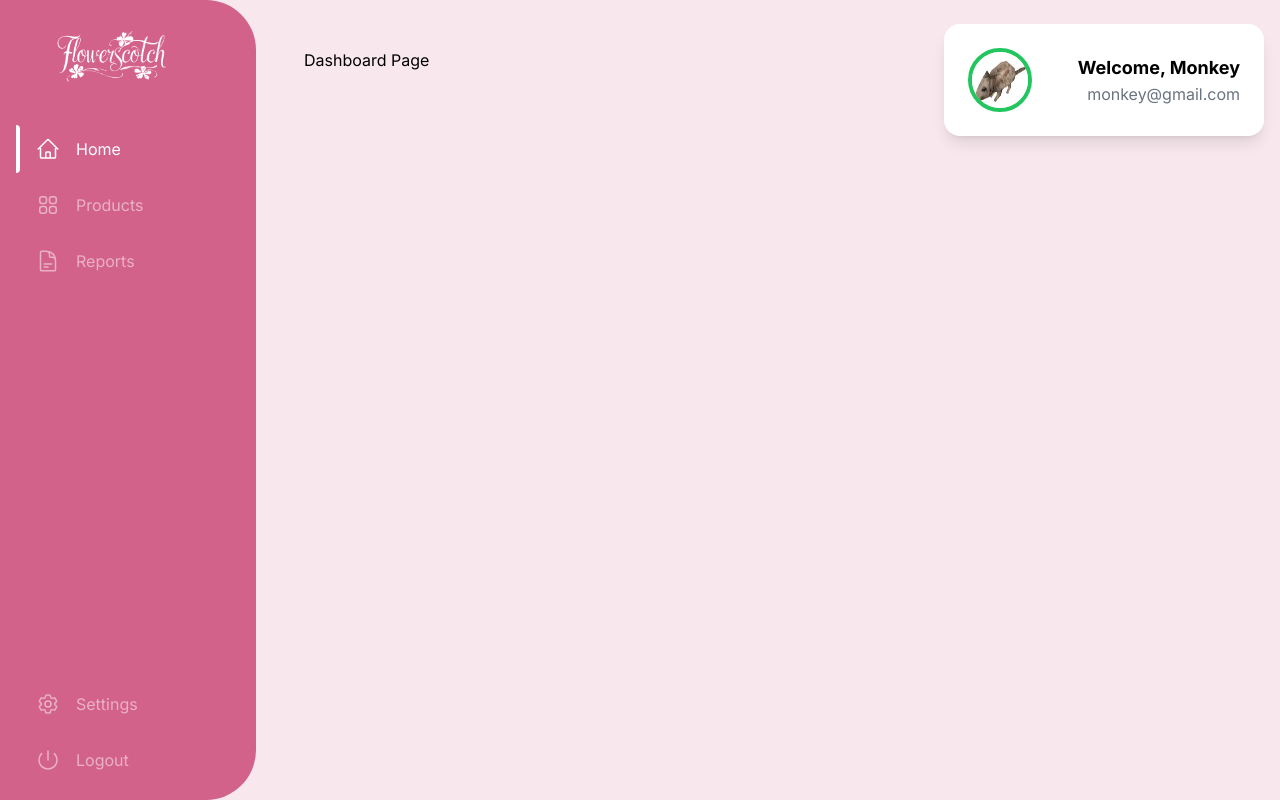
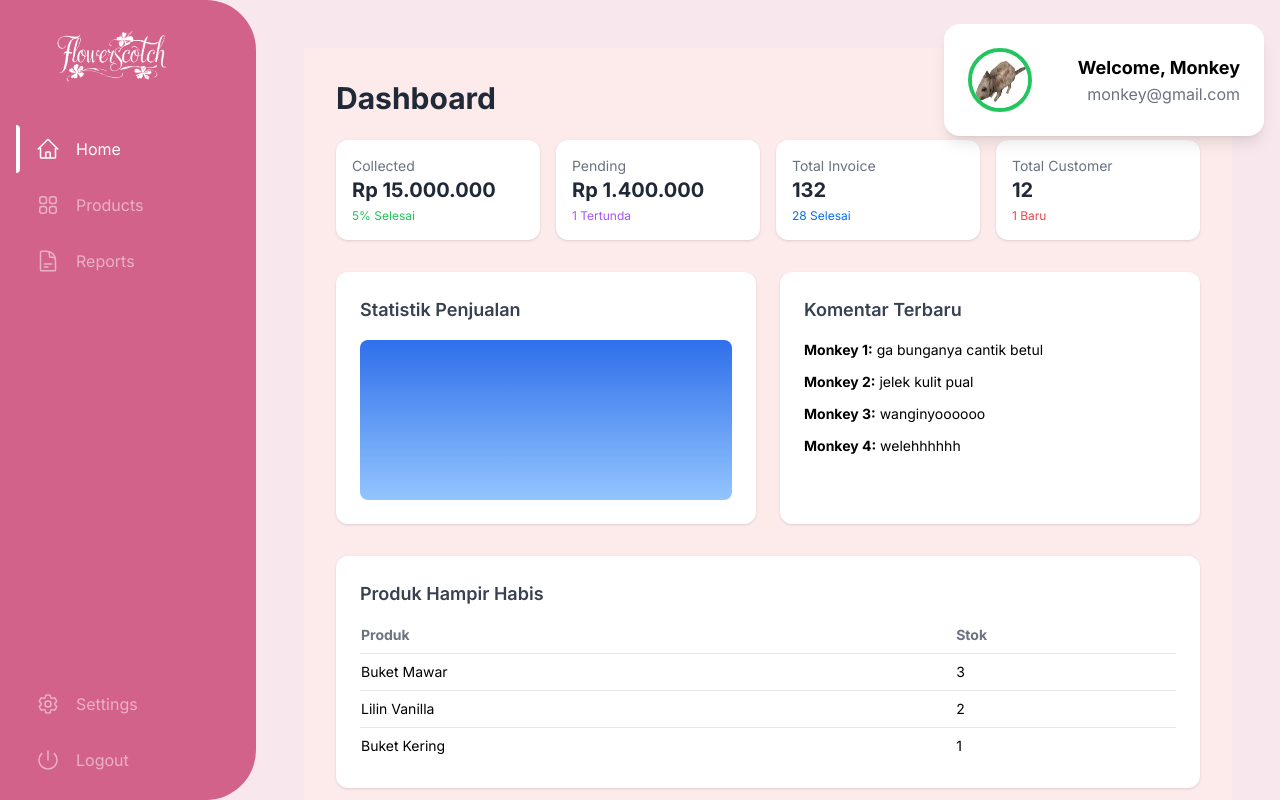
Before and after one commit to Puren34/bentwelve, a Next.js app: page /dashboard in a window 1280 px wide. Built offline with nearby package versions, Linux system fonts and the light colour scheme; a web font is replaced by a local one.

Commit message:
dashboard admin

```diff
--- a/app/dashboard/page.tsx
+++ b/app/dashboard/page.tsx
@@ -1,3 +1,83 @@
-export default function Page() {
-    return <p>Dashboard Page</p>;
-    }
+export default function DashboardContent() {
+    return (
+      <main className="flex-1 p-8 bg-[#FDEBEB] min-h-screen">
+        {/* Judul */}
+        <h1 className="text-3xl font-bold text-gray-800 mb-6">Dashboard</h1>
+
+        {/* Kartu Ringkasan */}
+        <div className="grid grid-cols-2 md:grid-cols-4 gap-4 mb-8">
+          <SummaryCard title="Collected" value="Rp 15.000.000" note="5% Selesai" color="text-green-500" />
+          <SummaryCard title="Pending" value="Rp 1.400.000" note="1 Tertunda" color="text-purple-500" />
+          <SummaryCard title="Total Invoice" value="132" note="28 Selesai" color="text-blue-500" />
+          <SummaryCard title="Total Customer" value="12" note="1 Baru" color="text-red-500" />
+        </div>
+
+        {/* Grafik + Komentar */}
+        <div className="grid grid-cols-1 md:grid-cols-2 gap-6">
+          {/* Grafik Placeholder */}
+          <div className="bg-white rounded-xl shadow p-6">
+            <h2 className="text-lg font-semibold text-gray-700 mb-4">Statistik Penjualan</h2>
+            <div className="h-40 bg-gradient-to-t from-blue-300 to-blue-600 rounded-lg" />
+          </div>
+
+          {/* Komentar Terbaru */}
+          <div className="bg-white rounded-xl shadow p-6">
+            <h2 className="text-lg font-semibold text-gray-700 mb-4">Komentar Terbaru</h2>
+            <ul className="text-sm space-y-3">
+              <li><strong>Monkey 1:</strong> ga bunganya cantik betul</li>
+              <li><strong>Monkey 2:</strong> jelek kulit pual</li>
+              <li><strong>Monkey 3:</strong> wanginyoooooo</li>
+              <li><strong>Monkey 4:</strong> welehhhhhh</li>
+            </ul>
+          </div>
+        </div>
+
+        {/* Daftar Produk Stok Rendah */}
+        <div className="mt-8 bg-white rounded-xl shadow p-6">
+          <h2 className="text-lg font-semibold text-gray-700 mb-4">Produk Hampir Habis</h2>
+          <table className="w-full text-sm text-left">
+            <thead>
+              <tr className="text-gray-500 border-b">
+                <th className="pb-2">Produk</th>
+                <th className="pb-2">Stok</th>
+              </tr>
+            </thead>
+            <tbody>
+              <tr className="border-b">
+                <td className="py-2">Buket Mawar</td>
+                <td className="py-2">3</td>
+              </tr>
+              <tr className="border-b">
+                <td className="py-2">Lilin Vanilla</td>
+                <td className="py-2">2</td>
+              </tr>
+              <tr>
+                <td className="py-2">Buket Kering</td>
+                <td className="py-2">1</td>
+              </tr>
+            </tbody>
+          </table>
+        </div>
+      </main>
+    );
+  }
+
+  function SummaryCard({
+    title,
+    value,
+    note,
+    color,
+  }: {
+    title: string;
+    value: string;
+    note: string;
+    color: string;
+  }) {
+    return (
+      <div className="bg-white rounded-xl shadow p-4">
+        <div className="text-sm text-gray-500">{title}</div>
+        <div className="text-xl font-bold text-gray-800">{value}</div>
+        <div className={`text-xs mt-1 ${color}`}>{note}</div>
+      </div>
+    );
+  }
```
